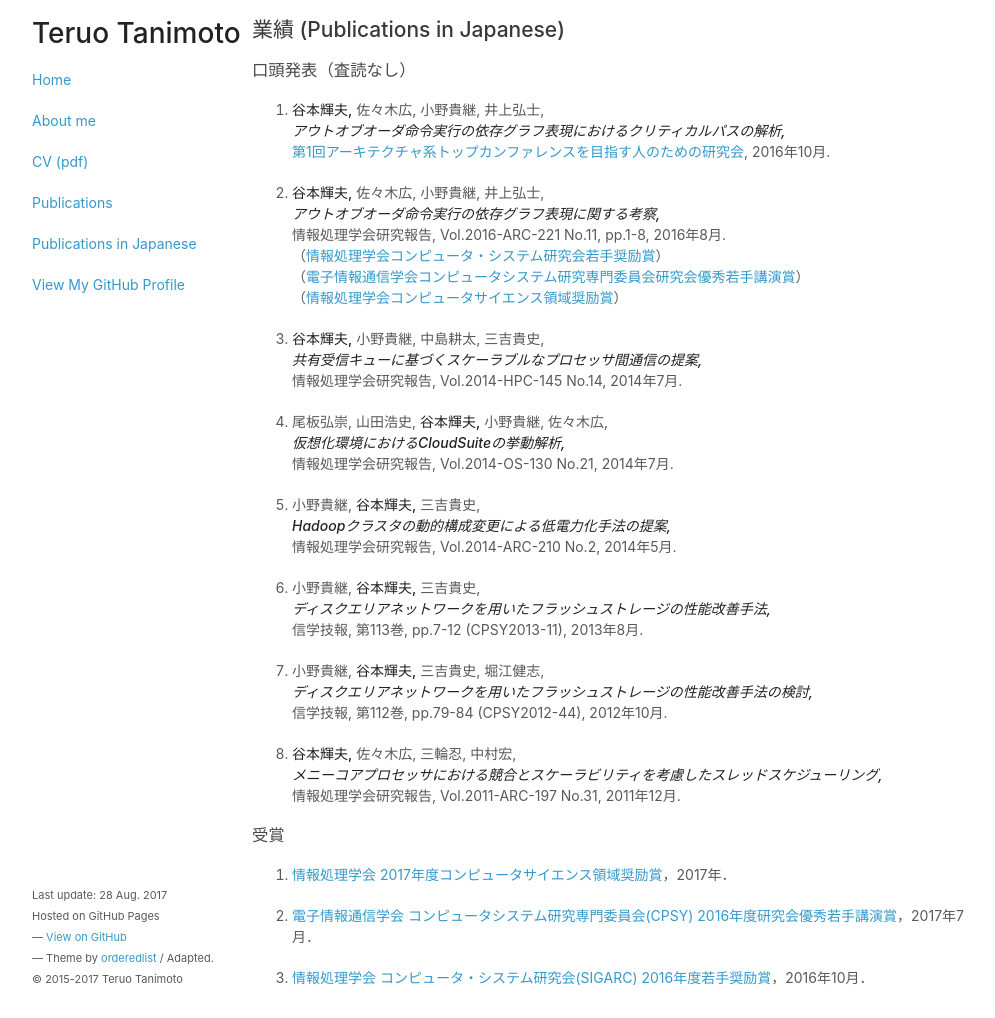
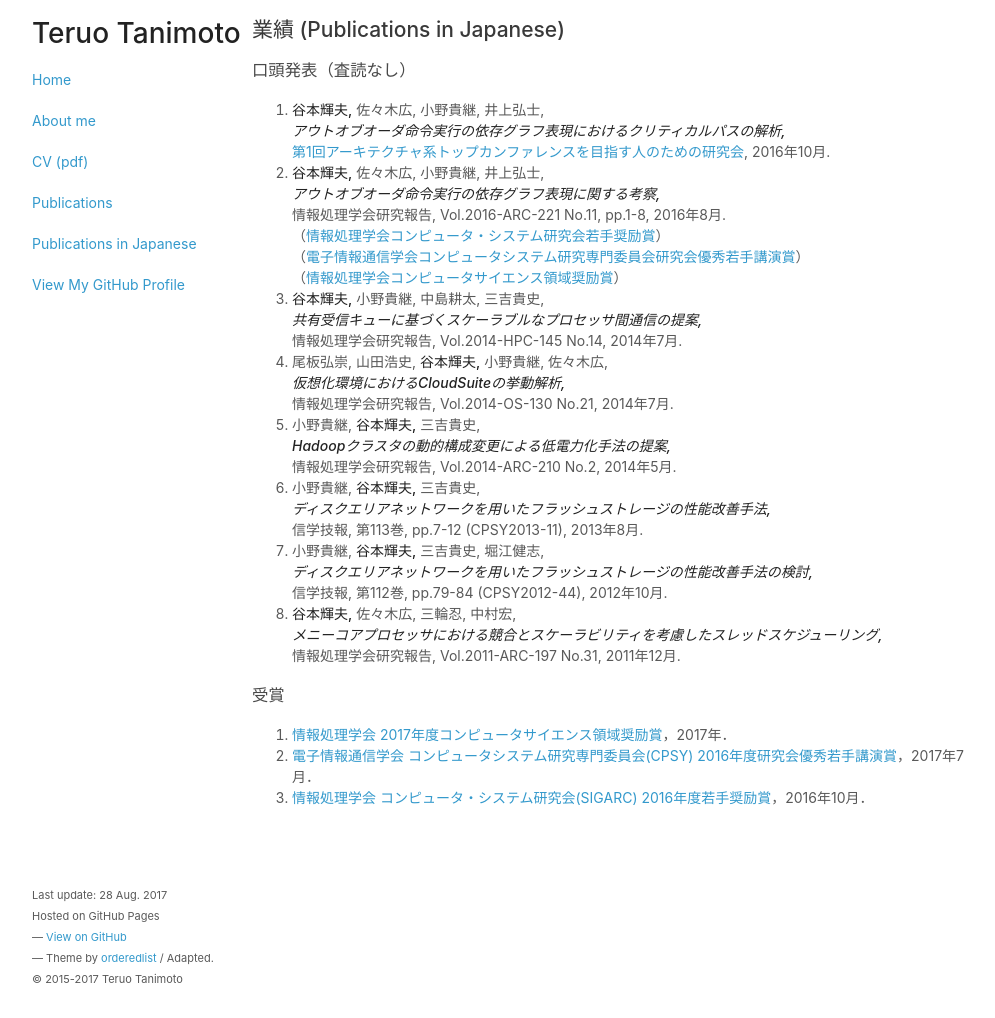
Before and after one commit to teruo41/teruo41.github.io, a Jekyll site: the page built from pubsj.md, in a window 1280 px wide and 1018 px high. Shown: the whole window, without its empty margins (138-1133 px from the left). Built offline with Jekyll 4.4.1, drawn with Linux system fonts in a browser that asks for light colours.

Commit message:
Updated style

```diff
--- a/stylesheets/styles.css
+++ b/stylesheets/styles.css
@@ -13,6 +13,10 @@ h1, h2, h3, h4, h5, h6 {
 
 p, ul, ol, table, pre, dl {
   margin:0 0 20px;
+}
+
+li > p {
+  margin:0 0 0;
 }
 
 h1, h2, h3 {
```
